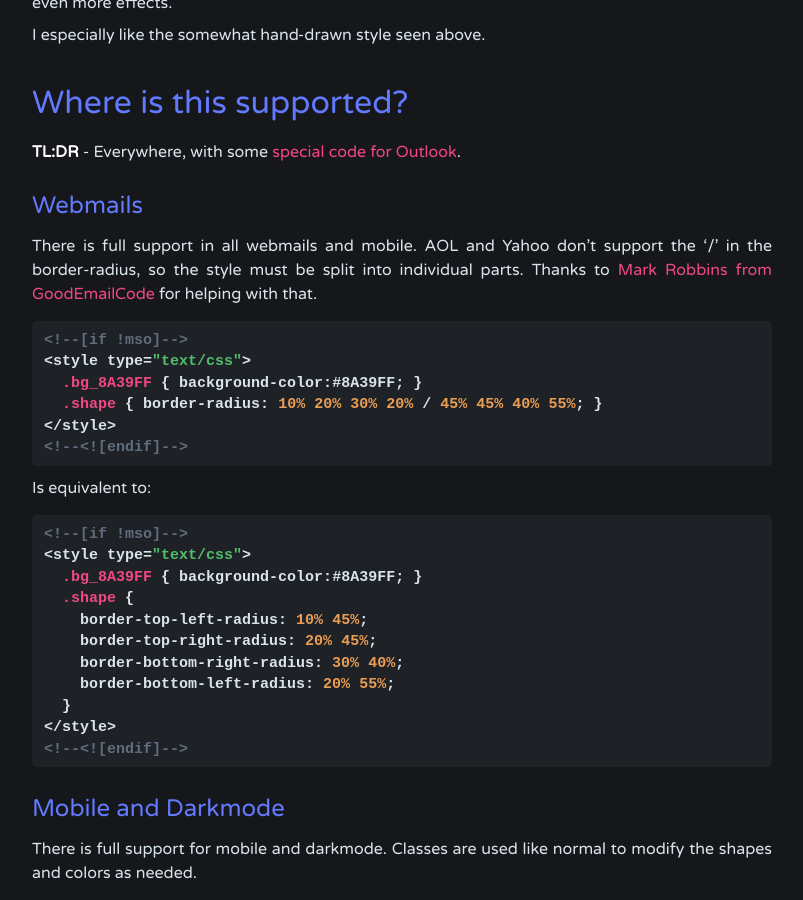
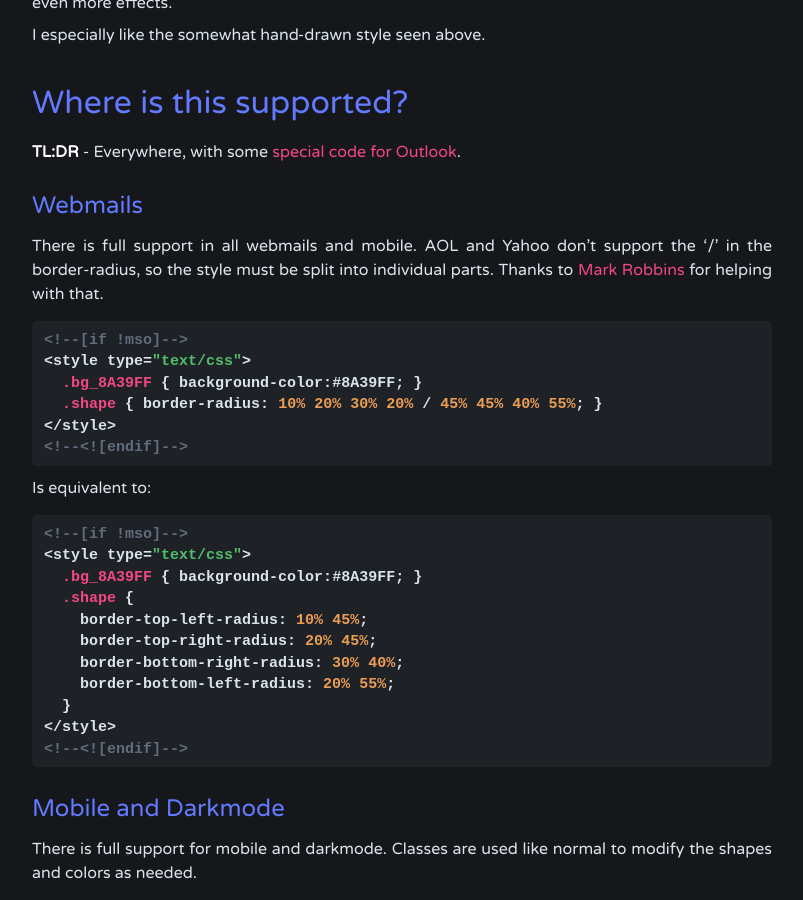
Before and after one commit to Colin-Whelan/Colin-Whelan.github.io, a Jekyll site: the page built from _posts/2022-10-03-organic-shapes.md, in a window 1280 px wide and 900 px high, scrolled down 2239 px. Shown: the whole window, without its empty margins (238-1041 px from the left). Built offline with Jekyll 4.4.1, drawn with Linux system fonts in a browser that asks for light colours; nearby versions of some CDN libraries; comment, search, counter and statistics services are not loaded.

Commit message:
updated contact for Mark

````diff
--- a/_posts/2022-10-03-organic-shapes.md
+++ b/_posts/2022-10-03-organic-shapes.md
@@ -44,7 +44,7 @@
 ## Webmails
 
 There is full support in all webmails and mobile.
-AOL and Yahoo don't support the '/' in the border-radius, so the style must be split into individual parts. Thanks to [Mark Robbins from GoodEmailCode](https://www.goodemailcode.com/){:target="_blank"}{:rel="noopener noreferrer"} for helping with that.
+AOL and Yahoo don't support the '/' in the border-radius, so the style must be split into individual parts. Thanks to [Mark Robbins](https://twitter.com/M_J_Robbins){:target="_blank"}{:rel="noopener noreferrer"} for helping with that.
 
 ```html
 <!--[if !mso]-->
````
